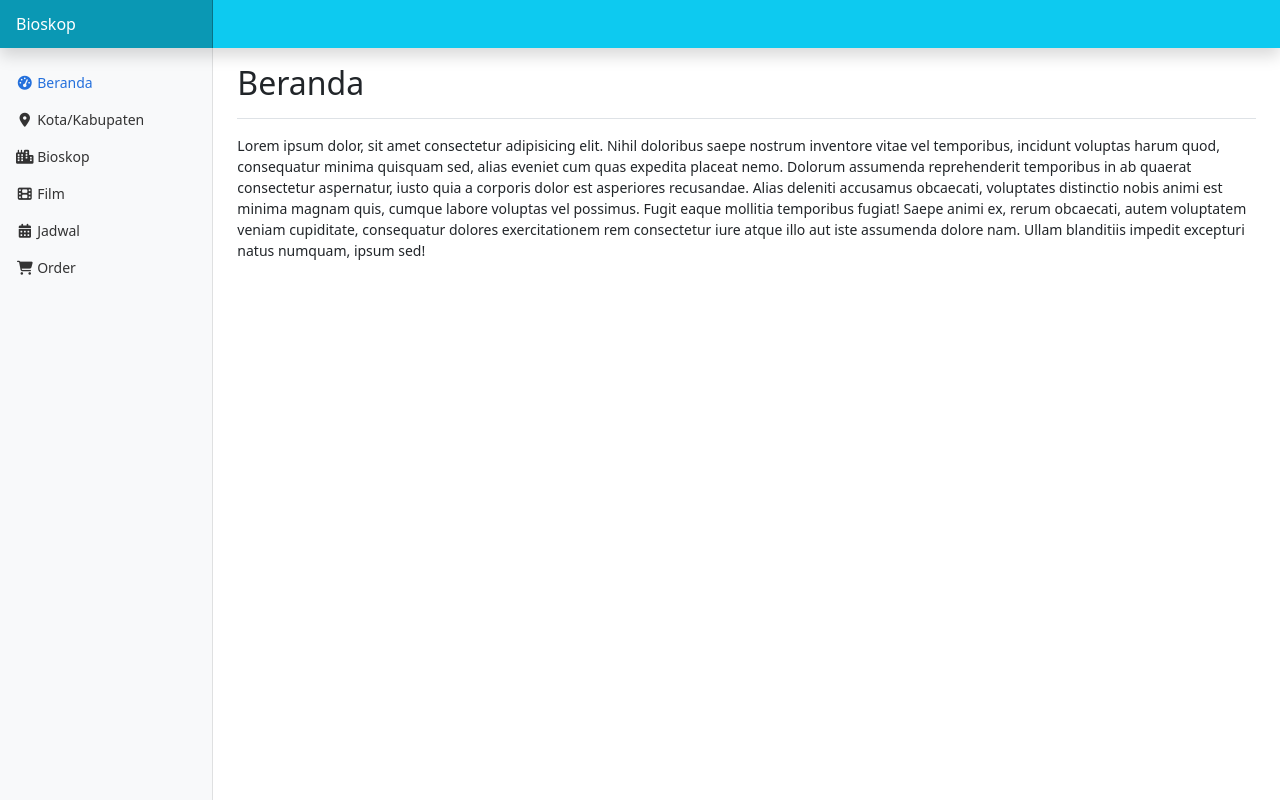
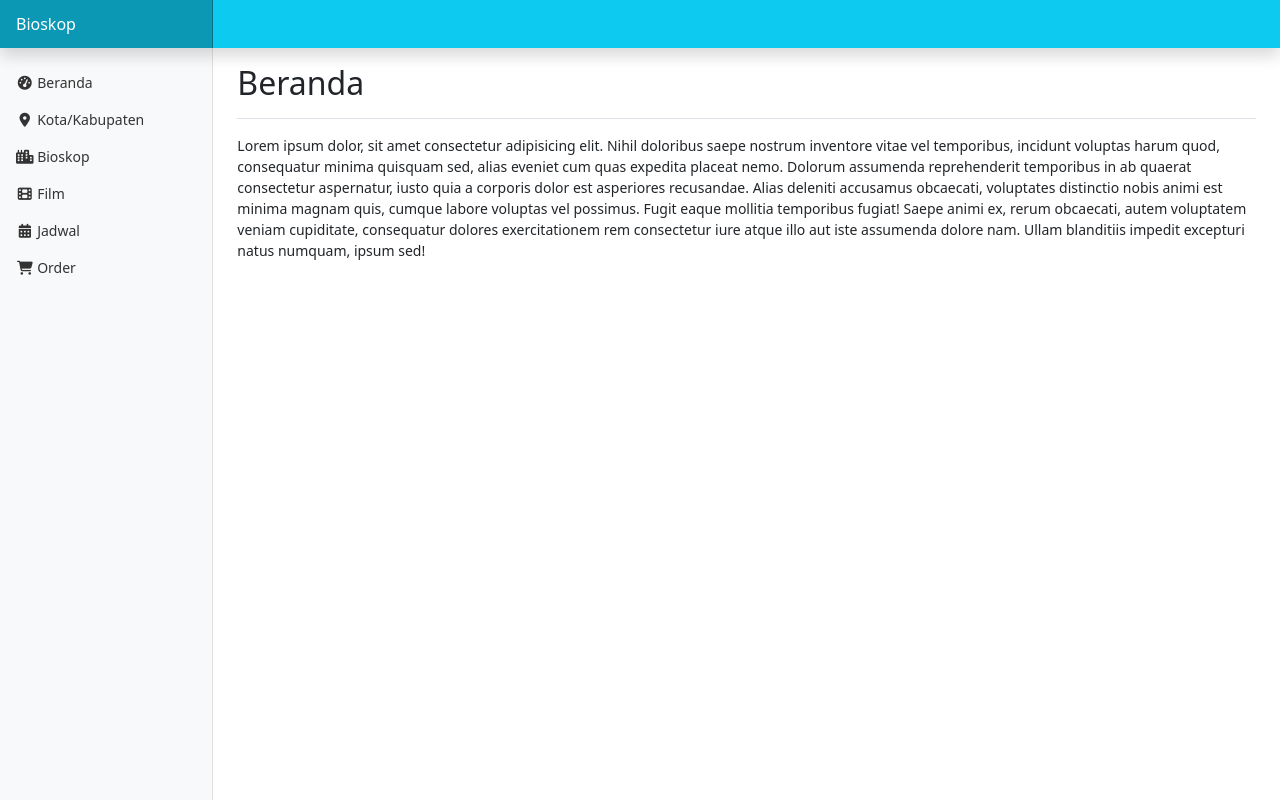
Before and after one commit to siswanditopn/siswanditopn_bioskop, a CodeIgniter app: page /bioskop/index.php/beranda/index in a window 1280 px wide. Run offline with CodeIgniter, Linux system fonts and the light colour scheme; some libraries are stand-ins or nearby versions.

Commit message:
Hapus class active untuk menu

```diff
--- a/application/views/template/body_menu.php
+++ b/application/views/template/body_menu.php
@@ -4,7 +4,7 @@
       <div class="position-sticky pt-3">
         <ul class="nav flex-column">
           <li class="nav-item">
-            <a class="nav-link active" aria-current="page" href="<?= base_url('beranda') ?>">
+            <a class="nav-link" aria-current="page" href="<?= base_url('beranda') ?>">
               <i class="fa-fw fa-solid fa-gauge-high"></i>
               Beranda
             </a>
```
